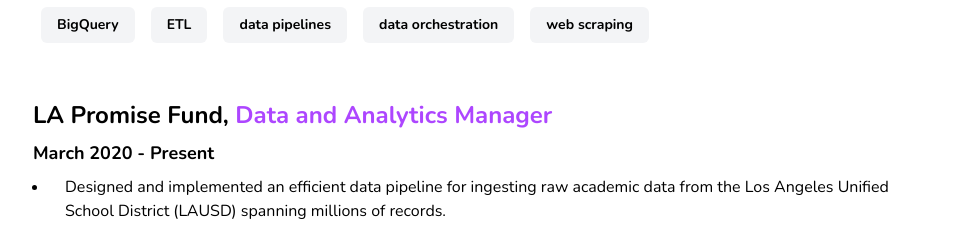
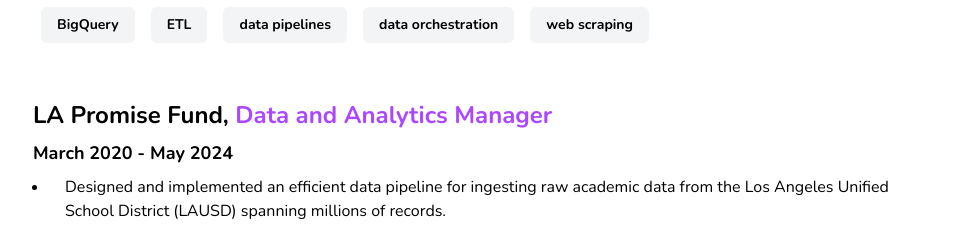
Before and after one commit to chris-av/portfolio-react, a Next.js app: page /resume in a window 1280 px wide. Shown: the part 780-1009 px from the top of the page, without its empty margins (157-1116 px from the left). Built offline with nearby package versions, Linux system fonts and the light colour scheme.

Commit message:
add correction to range

```diff
--- a/data/resume.data.ts
+++ b/data/resume.data.ts
@@ -144,7 +144,7 @@ export const jobs: Job[] = [
     id: "38993e84-2048-11ed861d-0242ac120002",
     organization: 'LA Promise Fund',
     jobtitle: 'Data and Analytics Manager',
-    range: 'March 2020 - Present',
+    range: 'March 2020 - May 2024',
     description: [
       "Designed and implemented an efficient data pipeline for ingesting raw academic data from the Los Angeles Unified School District (LAUSD) spanning millions of records.",
       "Delivered mission-critical academic reports and other data products for the National School Improvement program, providing insight into student academic performance for several principals across the Slate-Z/South Los Angeles region.",
```
